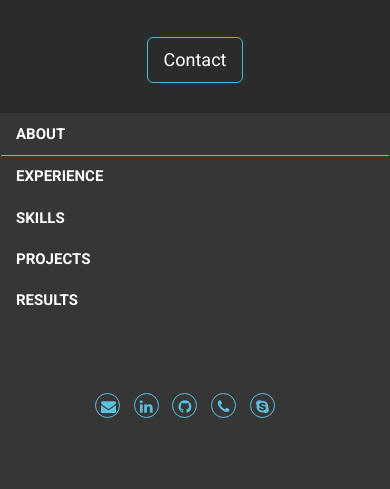
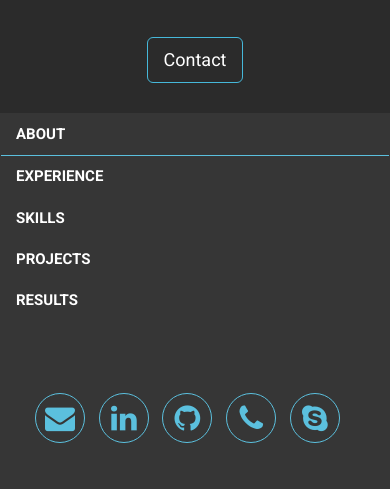
Before and after one commit to shaydaly/IMD-WEB-CV, a plain HTML site: page IMD-CA-2/IMD-CA/index.html in a window 390 px wide. Shown: the part 355-844 px from the top of the page. Drawn offline with nearby package versions, Linux system fonts and the light colour scheme.

Commit message:
centering icobs

```diff
--- a/IMD-CA-2/IMD-CA/assets/css/styles.css
+++ b/IMD-CA-2/IMD-CA/assets/css/styles.css
@@ -568,22 +568,29 @@ p {
   }
 
   .mediaLinks{
-    width:200px;
+    width:70%;
+    min-width:320px;
     margin: 0 auto;
     position:relative;
     /*padding:15px;*/
   }
 
+  .mediaBox{
+    overflow:hidden;
+    margin: 0 auto;
+  }
+
   .fa-linkedin, .fa-github, .fa-twitter, .fa-envelope, .fa-phone, .fa-skype {
-    width: 25px;
-    height: 25px;
+    width: 50px;
+    height: 50px;
     text-align: center;
     color: #5bc0de;
     border: solid 1px #5bc0de;
     border-radius: 35px;
-    padding: 5px 5px 5px 5px;
+    padding: 10px 5px 5px 5px;
     transition: all 0.5s ease 0s;
     margin-right: 10px;
+    font-size: 30px;
 
   }
 
```
